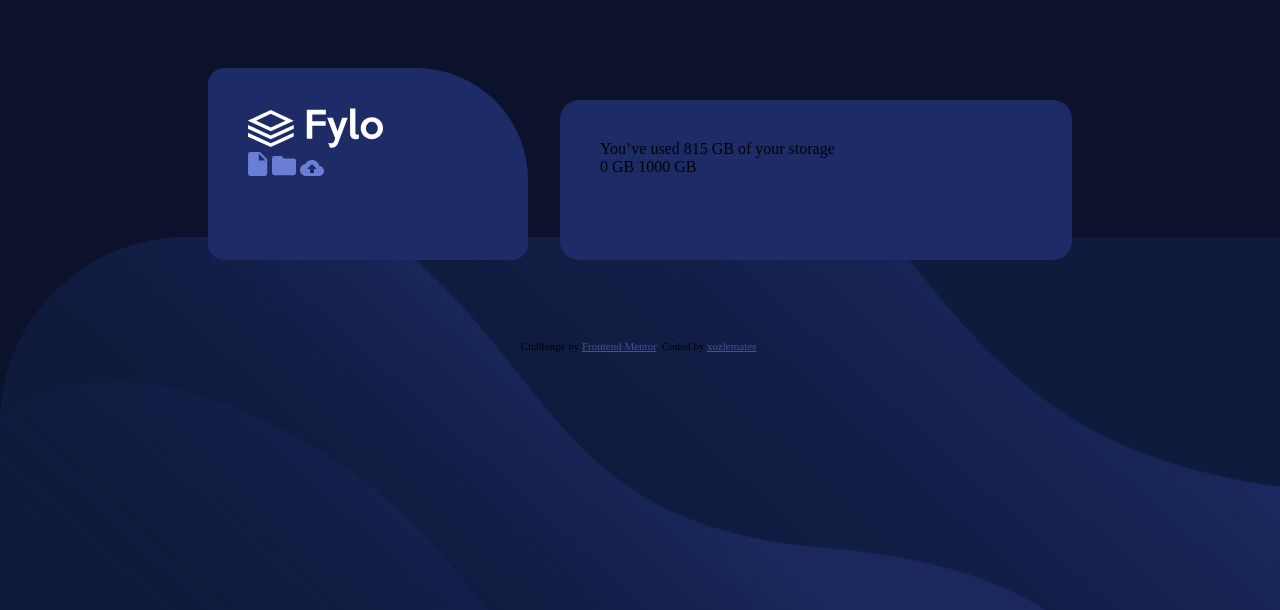
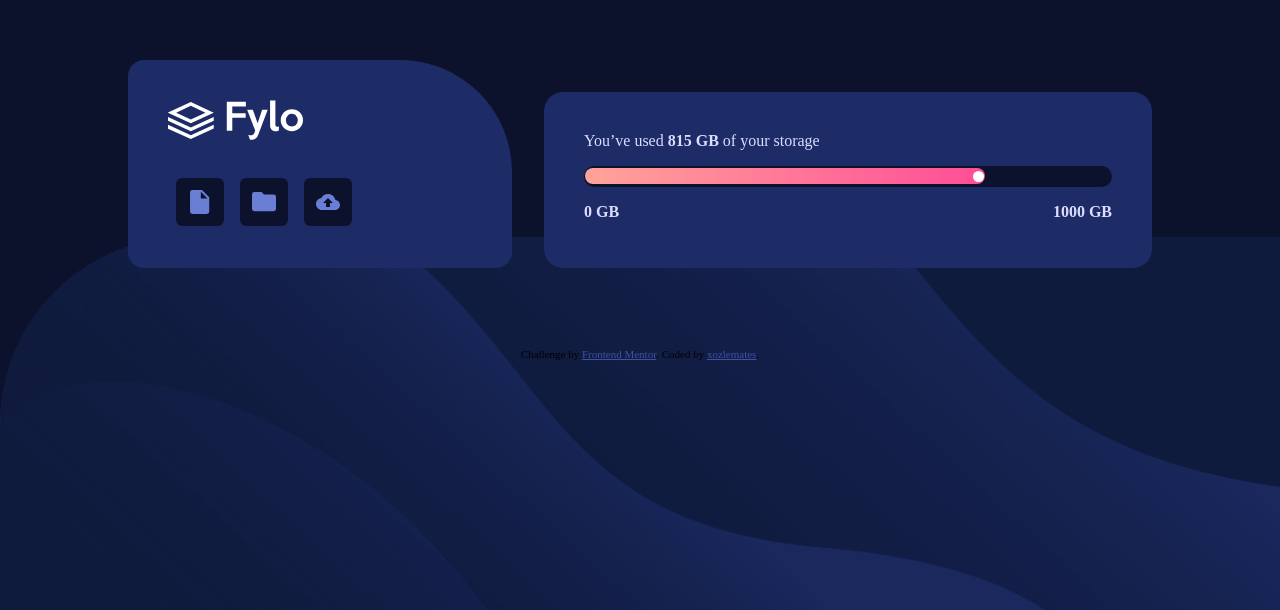
Before and after one commit to ozlemxates/Fylo-Data-Storage-Component-Frontend-Mentor, a plain HTML site: page index.html in a window 1280 px wide. Shown: the part 190-800 px from the top of the page. Drawn offline with Linux system fonts and the light colour scheme.

Commit message:
design of right and left components are improved

```diff
--- a/index.html
+++ b/index.html
@@ -16,15 +16,17 @@
         <img src="images/logo.svg" alt="">
       </div>
       <div class="secondary-icons">
-        <img src="images/icon-document.svg" alt="">
-        <img src="images/icon-folder.svg" alt="">
-        <img src="images/icon-upload.svg" alt="">
+        <div class="icon"><img src="images/icon-document.svg" alt=""></div>
+        <div class="icon"><img src="images/icon-folder.svg" alt=""></div>
+        <div class="icon"><img src="images/icon-upload.svg" alt=""></div>
       </div>
     </div>
     <div class="right">
       <p>You’ve used <span>815 GB </span>of your storage</p>
       <div class="progress-bar">
-        <div class="progress" id="my-progress"></div>
+        <div class="progress">
+          <div class="dot"></div>
+        </div>
       </div>
       <div class="texts">
         <span>0 GB</span>
--- a/style.css
+++ b/style.css
@@ -6,8 +6,8 @@
 
 :root {
 
-    --Gradient: hsl(6, 100%, 80%) to hsl(335, 100%, 65%);
-    --Pale-Blue: hsl(243, 100%, 93%);
+    --Gradient: hsl(6, 100%, 80%),hsl(335, 100%, 65%);
+    --txt-color: hsl(243, 100%, 93%);
     --Grayish-Blue: hsl(229, 7%, 55%);
     --Dark-Blue: hsl(228, 56%, 26%);
     --main-bg: hsl(229, 57%, 11%);
@@ -33,21 +33,88 @@ main {
 }
 
 .left {
-    width: 20rem;
-    height: 12rem;
+    display: flex;
+    flex-direction: column;
+    width: 24rem;
+    height: 13rem;
     background-color: var(--Dark-Blue);
     padding: 2.5rem;
     border-radius: 1rem 7rem 1rem 1rem;
+    gap: 1.6rem;
 }
 
+.secondary-icons {
+    display: flex;
+}
+
+.icon {
+    display: flex;
+    align-items: center;
+    justify-content: center;
+    width: 3rem;
+    height: 3rem;
+    margin: 0.5rem;
+    padding: 0.9rem;
+    border-radius: 0.4rem;
+    background: var(--main-bg);
+    cursor: pointer;
+    transition: transform 0.3s;
+}
+
+.icon img:hover {
+    transform: scale(1.2);
+}
 /* ******************left ve right ayrımı********** */
 
 .right {
-    width: 32rem;
-    height: 10rem;
+    display: flex;
+    flex-direction: column;
+    gap: 1rem;
+    width: 38rem;
+    height: 11rem;
     background-color: var(--Dark-Blue);
     padding: 2.5rem;
     border-radius: 1.2rem;
+    color: var(--txt-color);
+}
+
+span {
+    font-weight: 700;
+}
+
+.progress-bar {
+    background-color: var(--main-bg);
+    width: 33rem;
+    height: 1.3rem;
+    border-radius: 1rem;
+    display: flex;
+    align-items: center;
+    justify-content: flex-start;
+}
+
+.progress{
+    width: 25rem;
+    height: 1rem;
+    border-radius: 1rem;
+    margin-left: 1px;
+    background: linear-gradient(90deg, var(--Gradient));
+    display: flex;
+    justify-content: flex-end;
+    align-items: center;
+}
+
+.dot {
+    background-color: #ffff;
+    width: 0.7rem;
+    height: 0.7rem;
+    border-radius: 50%;
+    margin-right: 1px;
+
+}
+
+.texts {
+    display: flex;
+    justify-content: space-between;
 }
 
 .attribution {
```
